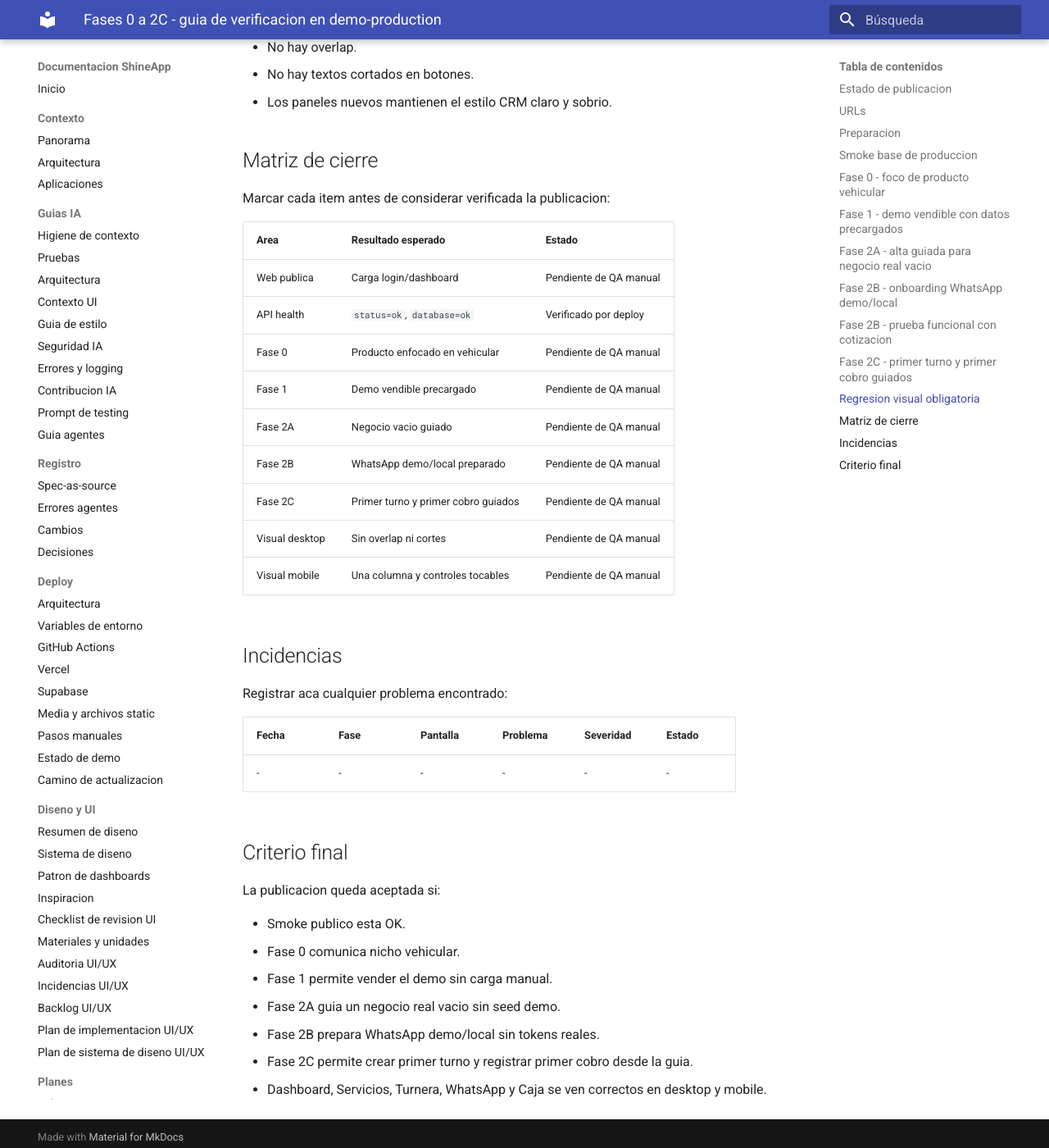
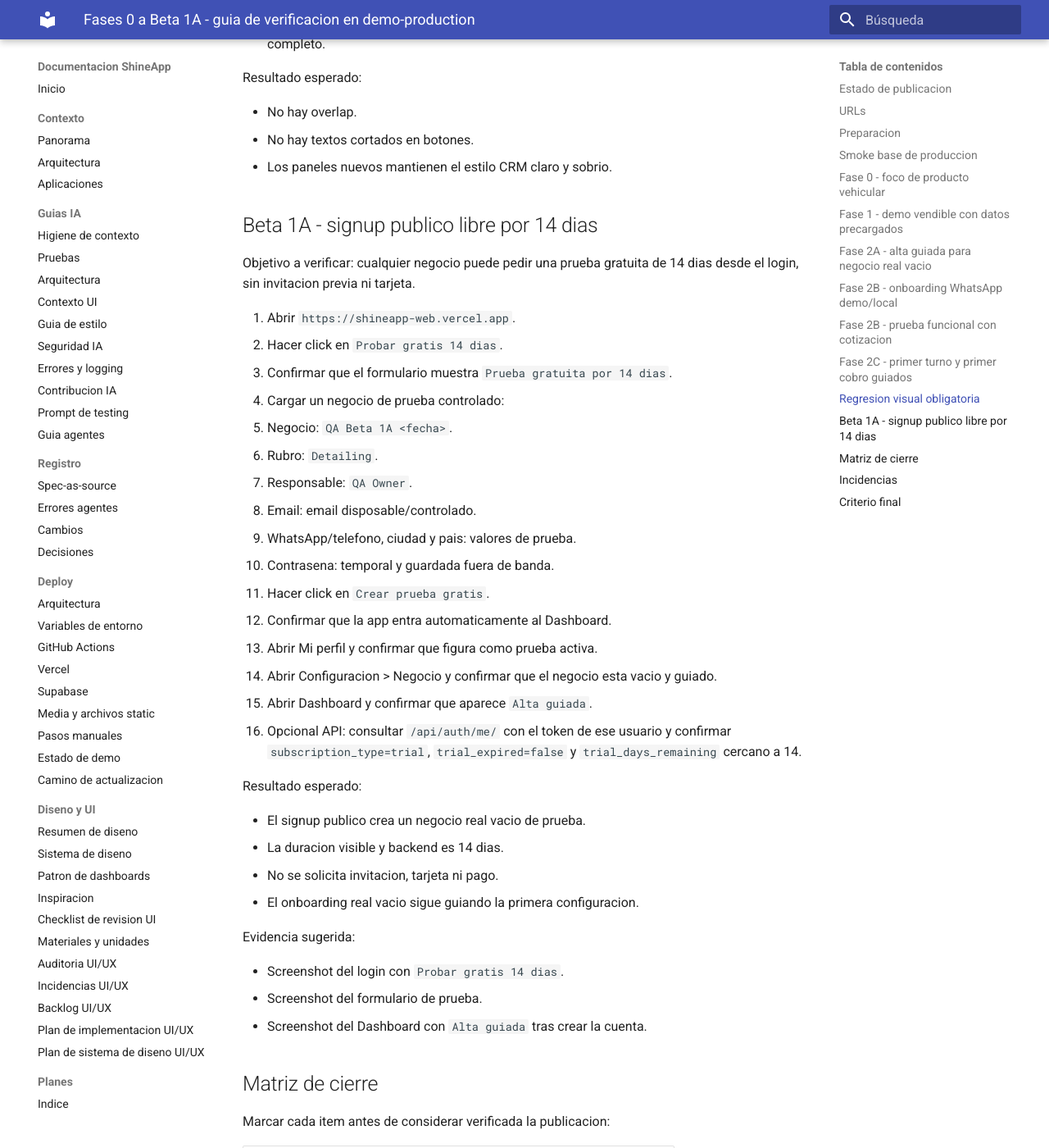
Before and after one commit to juanikitro/ShineApp, an MkDocs documentation site: the page built from docs/deployment/fase-2b-production-qa.md, in a window 1280 px wide and 1400 px high, scrolled down 8614 px. Shown: the whole window at 82% size. Built offline with MkDocs 1.6.1 and Material for MkDocs 9.7.7, drawn with Linux system fonts in a browser that asks for light colours; some of the changed text lies outside the part shown.

Commit message:
feat(auth): open public trial signup

```diff
--- a/docs/deployment/fase-2b-production-qa.md
+++ b/docs/deployment/fase-2b-production-qa.md
@@ -1,7 +1,7 @@
-# Fases 0 a 2C - guia de verificacion en demo-production
+# Fases 0 a Beta 1A - guia de verificacion en demo-production
 
 Artifact vivo para probar en `https://shineapp-web.vercel.app` todo lo publicado
-desde Fase 0 hasta Fase 2C.
+desde Fase 0 hasta Beta 1A.
 
 ## Estado de publicacion
 
@@ -13,7 +13,8 @@ desde Fase 0 hasta Fase 2C.
 | Release a `main` | Completado | PR #198, merge commit `6ba9e0d` |
 | Deploy demo-production | Completado | Workflow `deploy-vercel-demo.yml`, run `28711067373` |
 | Smoke publico | Completado | Web 200, API health `database=ok` |
-| Fase 2C | En este PR | Primer turno y primer cobro guiados |
+| Fase 2C | Publicado en `main` | PR #200 y release PR #201 |
+| Beta 1A | En este PR | Signup publico libre por 14 dias |
 
 ## URLs
 
@@ -29,6 +30,8 @@ desde Fase 0 hasta Fase 2C.
 4. No pegar tokens reales de Meta en Fase 2B.
 5. Si se crea un negocio de prueba, usar un nombre reconocible, por ejemplo
    `QA Vehicular Fase 2`.
+6. Para Beta 1A, usar un email disposable/controlado y no cargar datos reales
+   de clientes.
 
 ## Smoke base de produccion
 
@@ -302,6 +305,43 @@ Resultado esperado:
 - No hay textos cortados en botones.
 - Los paneles nuevos mantienen el estilo CRM claro y sobrio.
 
+## Beta 1A - signup publico libre por 14 dias
+
+Objetivo a verificar: cualquier negocio puede pedir una prueba gratuita de 14
+dias desde el login, sin invitacion previa ni tarjeta.
+
+1. Abrir `https://shineapp-web.vercel.app`.
+2. Hacer click en `Probar gratis 14 dias`.
+3. Confirmar que el formulario muestra `Prueba gratuita por 14 dias`.
+4. Cargar un negocio de prueba controlado:
+   - Negocio: `QA Beta 1A <fecha>`.
+   - Rubro: `Detailing`.
+   - Responsable: `QA Owner`.
+   - Email: email disposable/controlado.
+   - WhatsApp/telefono, ciudad y pais: valores de prueba.
+   - Contrasena: temporal y guardada fuera de banda.
+5. Hacer click en `Crear prueba gratis`.
+6. Confirmar que la app entra automaticamente al Dashboard.
+7. Abrir Mi perfil y confirmar que figura como prueba activa.
+8. Abrir Configuracion > Negocio y confirmar que el negocio esta vacio y guiado.
+9. Abrir Dashboard y confirmar que aparece `Alta guiada`.
+10. Opcional API: consultar `/api/auth/me/` con el token de ese usuario y
+    confirmar `subscription_type=trial`, `trial_expired=false` y
+    `trial_days_remaining` cercano a 14.
+
+Resultado esperado:
+
+- El signup publico crea un negocio real vacio de prueba.
+- La duracion visible y backend es 14 dias.
+- No se solicita invitacion, tarjeta ni pago.
+- El onboarding real vacio sigue guiando la primera configuracion.
+
+Evidencia sugerida:
+
+- Screenshot del login con `Probar gratis 14 dias`.
+- Screenshot del formulario de prueba.
+- Screenshot del Dashboard con `Alta guiada` tras crear la cuenta.
+
 ## Matriz de cierre
 
 Marcar cada item antes de considerar verificada la publicacion:
@@ -315,6 +355,7 @@ Marcar cada item antes de considerar verificada la publicacion:
 | Fase 2A | Negocio vacio guiado | Pendiente de QA manual |
 | Fase 2B | WhatsApp demo/local preparado | Pendiente de QA manual |
 | Fase 2C | Primer turno y primer cobro guiados | Pendiente de QA manual |
+| Beta 1A | Signup publico 14 dias | Pendiente de QA manual |
 | Visual desktop | Sin overlap ni cortes | Pendiente de QA manual |
 | Visual mobile | Una columna y controles tocables | Pendiente de QA manual |
 
@@ -336,5 +377,6 @@ La publicacion queda aceptada si:
 - Fase 2A guia un negocio real vacio sin seed demo.
 - Fase 2B prepara WhatsApp demo/local sin tokens reales.
 - Fase 2C permite crear primer turno y registrar primer cobro desde la guia.
+- Beta 1A permite crear una prueba publica libre de 14 dias.
 - Dashboard, Servicios, Turnera, WhatsApp y Caja se ven correctos en desktop y
   mobile.
```
Also changed, not shown: CHANGELOG.md (+1 -0 lines), docs/deployment/demo-readiness.md (+2 -2 lines), docs/deployment/env-vars.md (+1 -0 lines), docs/registro/cambios/2026-07-04-beta-1a-signup-publico-14-dias.md (added, +22 -0 lines), docs/registro/cambios/index.md (+1 -0 lines), 7 other files.
